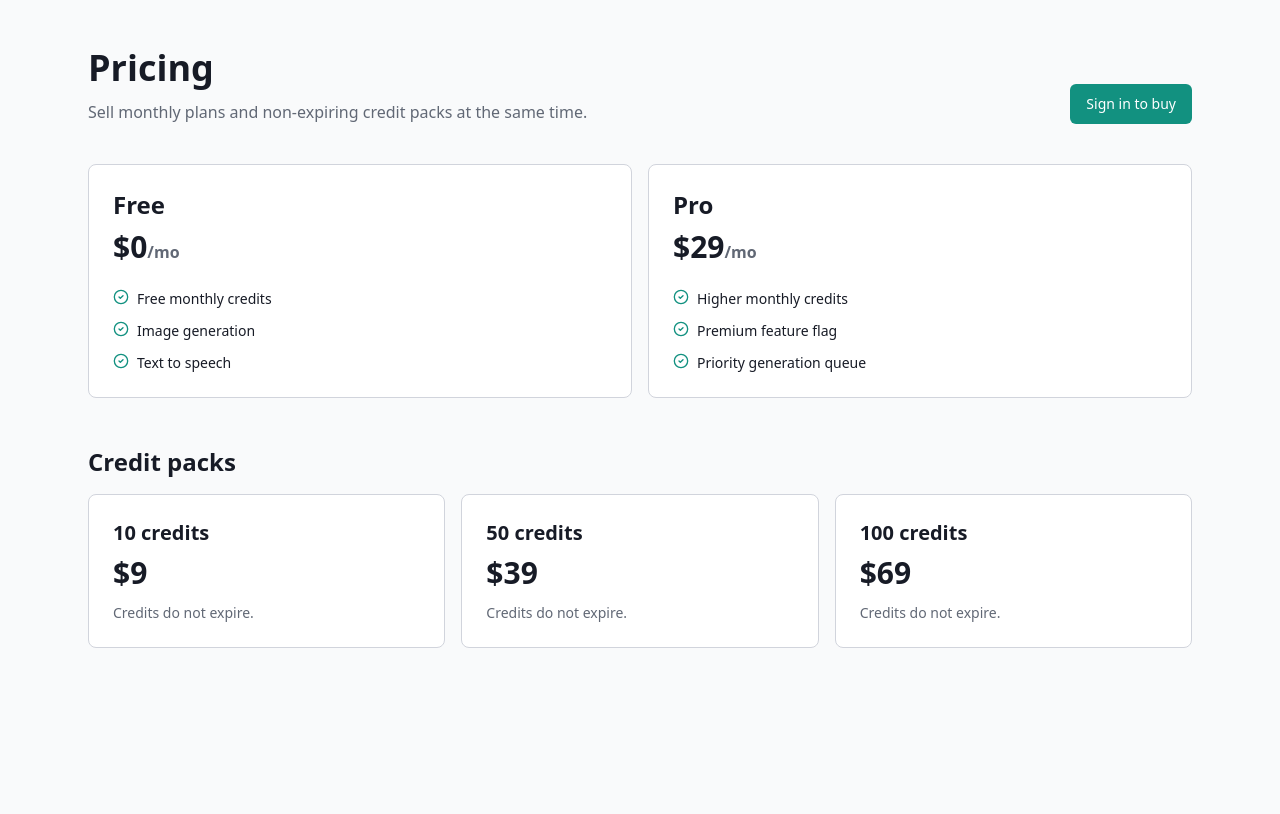
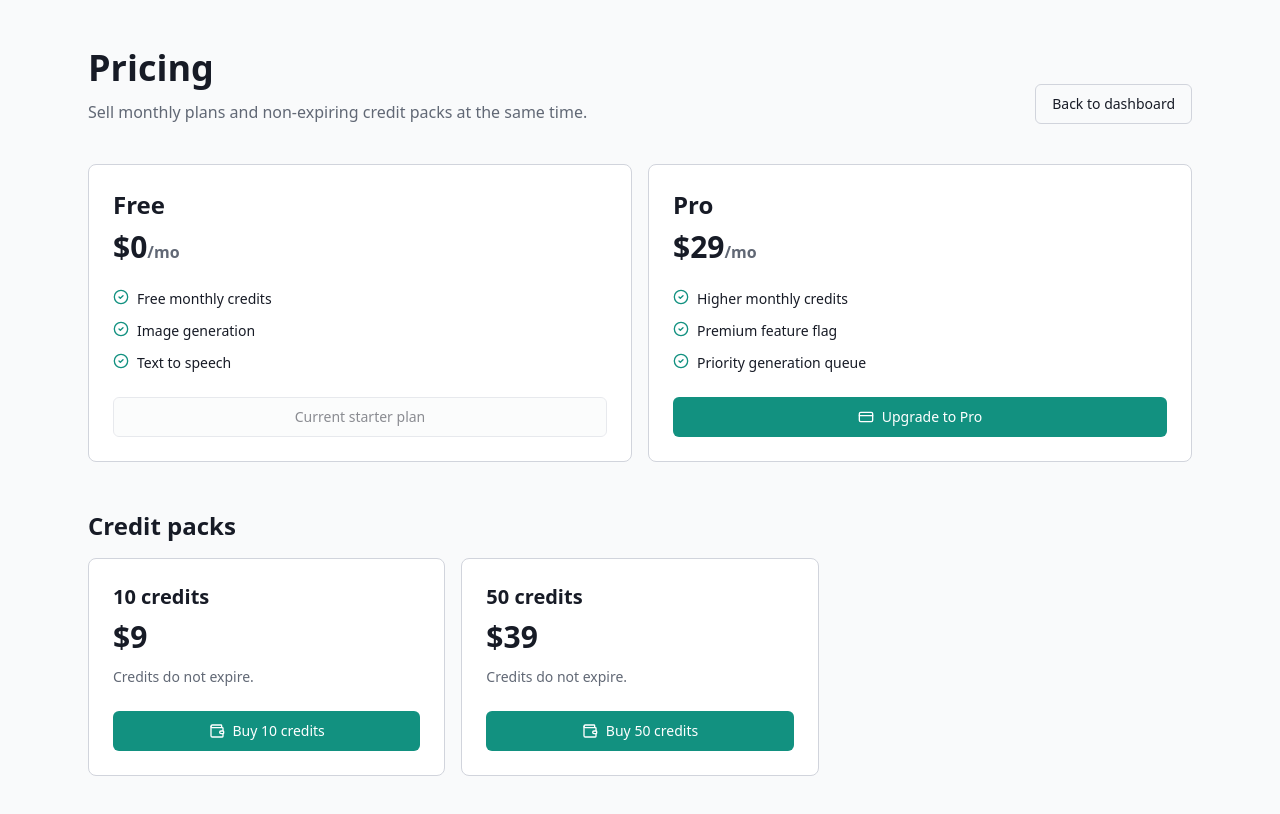
Before and after one commit to juanimolfino/ai-project-1, a Next.js app: page /pricing in a window 1280 px wide. Shown: the top 814 px of the page. Built offline with nearby package versions, Linux system fonts and the light colour scheme; no server answers.

Commit message:
Route credit purchases through pricing

```diff
--- a/app/(dashboard)/dashboard/page.tsx
+++ b/app/(dashboard)/dashboard/page.tsx
@@ -1,4 +1,5 @@
 import { redirect } from "next/navigation";
+import Link from "next/link";
 import { CreditCard, LogOut, Wallet } from "lucide-react";
 import { Button } from "@/components/ui/button";
 import { DashboardAutoRefresh } from "@/components/dashboard/dashboard-auto-refresh";
@@ -29,11 +30,9 @@ export default async function DashboardPage() {
           <p className="mt-1 text-muted-foreground">{profile.email}</p>
         </div>
         <div className="flex gap-2">
-          <form action="/api/stripe/checkout" method="post">
-            <input type="hidden" name="mode" value="credits" />
-            <input type="hidden" name="packId" value="credits_10" />
-            <Button variant="outline"><Wallet className="h-4 w-4" /> Buy credits</Button>
-          </form>
+          <Button asChild variant="outline">
+            <Link href="/pricing"><Wallet className="h-4 w-4" /> Buy credits</Link>
+          </Button>
           <form action="/api/stripe/portal" method="post">
             <Button variant="outline"><CreditCard className="h-4 w-4" /> Billing portal</Button>
           </form>
--- a/app/(marketing)/pricing/page.tsx
+++ b/app/(marketing)/pricing/page.tsx
@@ -1,5 +1,5 @@
 import Link from "next/link";
-import { CheckCircle2 } from "lucide-react";
+import { CheckCircle2, CreditCard, Wallet } from "lucide-react";
 import { Button } from "@/components/ui/button";
 import { CREDIT_PACKS, PLANS } from "@/lib/stripe/pricing";
 
@@ -15,8 +15,8 @@ export default function PricingPage() {
             Sell monthly plans and non-expiring credit packs at the same time.
           </p>
         </div>
-        <Button asChild>
-          <Link href="/login">Sign in to buy</Link>
+        <Button asChild variant="outline">
+          <Link href="/dashboard">Back to dashboard</Link>
         </Button>
       </div>
       <div className="grid gap-4 md:grid-cols-2">
@@ -32,6 +32,19 @@ export default function PricingPage() {
                 </li>
               ))}
             </ul>
+            {plan.id === "pro" ? (
+              <form action="/api/stripe/checkout" method="post" className="mt-6">
+                <input type="hidden" name="mode" value="subscription" />
+                <Button type="submit" className="w-full">
+                  <CreditCard className="h-4 w-4" />
+                  Upgrade to Pro
+                </Button>
+              </form>
+            ) : (
+              <Button disabled variant="outline" className="mt-6 w-full">
+                Current starter plan
+              </Button>
+            )}
           </section>
         ))}
       </div>
@@ -42,6 +55,14 @@ export default function PricingPage() {
             <h3 className="text-xl font-semibold">{pack.credits} credits</h3>
             <p className="mt-2 text-3xl font-semibold">${pack.price}</p>
             <p className="mt-3 text-sm text-muted-foreground">Credits do not expire.</p>
+            <form action="/api/stripe/checkout" method="post" className="mt-6">
+              <input type="hidden" name="mode" value="credits" />
+              <input type="hidden" name="packId" value={pack.id} />
+              <Button type="submit" className="w-full">
+                <Wallet className="h-4 w-4" />
+                Buy {pack.credits} credits
+              </Button>
+            </form>
           </section>
         ))}
       </div>
--- a/lib/stripe/pricing.ts
+++ b/lib/stripe/pricing.ts
@@ -1,7 +1,6 @@
 export const CREDIT_PACKS = [
   { id: "credits_10", credits: 10, price: 9, stripePriceEnv: "STRIPE_PRICE_ID_CREDITS_10" },
-  { id: "credits_50", credits: 50, price: 39, stripePriceEnv: "STRIPE_PRICE_ID_CREDITS_50" },
-  { id: "credits_100", credits: 100, price: 69, stripePriceEnv: "STRIPE_PRICE_ID_CREDITS_50" }
+  { id: "credits_50", credits: 50, price: 39, stripePriceEnv: "STRIPE_PRICE_ID_CREDITS_50" }
 ] as const;
 
 export const PLANS = [
```
